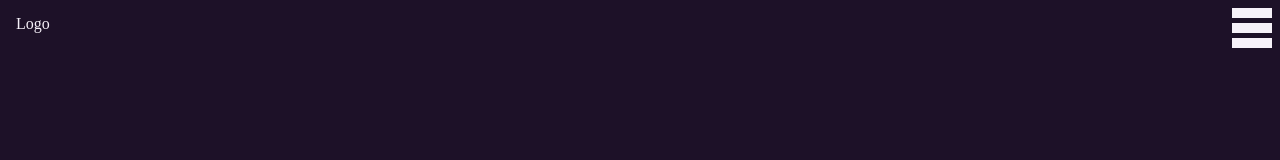
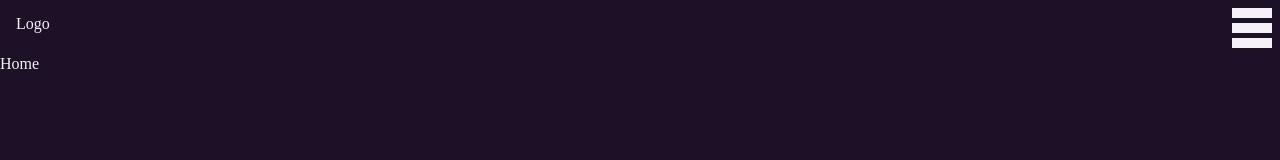
Before and after one commit to MrGio7/portfolio, a React (Create React App) app: page / in a window 1280 px wide. Shown: the top 160 px of the page. Built offline with nearby package versions, Linux system fonts and the light colour scheme.

Commit message:
added home page

```diff
--- a/src/App.js
+++ b/src/App.js
@@ -1,6 +1,6 @@
 import React from "react";
 import { Routes, Route } from "react-router-dom";
-import { NavBar } from "./components";
+import { NavBar, Home } from "./components";
 
 
 class App extends React.Component {
@@ -22,9 +22,9 @@ class App extends React.Component {
       <div className="loading">Loading</div>
     ) : (
       <div className="App">
+        <NavBar />
         <Routes>
-          <Route path="/" element={<NavBar />} />
-          <Route path="/about" element={<div />} />
+          <Route path="/" element={<Home />} />
         </Routes>
       </div>
     );
--- a/src/components/index.js
+++ b/src/components/index.js
@@ -1,5 +1,7 @@
 import NavBar from "./navBar";
+import Home from "./pages/home";
 
 export {
-    NavBar
+    NavBar,
+    Home
 }
--- /dev/null
+++ b/src/components/pages/home.js
@@ -0,0 +1,17 @@
+import React from "react";
+
+class Home extends React.Component {
+  constructor(props) {
+    super(props);
+
+    this.state = {
+      loading: true,
+    };
+  }
+
+  render() {
+    return <div className="home">Home</div>;
+  }
+}
+
+export default Home;
```
